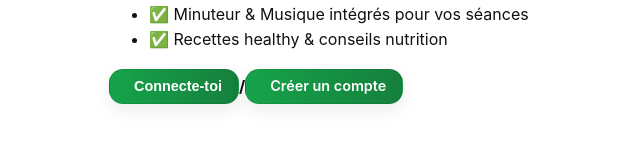
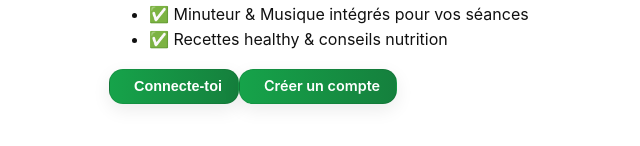
Before and after one commit to lebasquelyza/appli-files, a Next.js app in the folder apps/web/: page / in a window 1280 px wide. Shown: the part 258-404 px from the top of the page, without its empty margins (5-645 px from the left). Built offline with nearby package versions, Linux system fonts and the light colour scheme; no server answers.

Commit message:
Update page.tsx

```diff
--- a/apps/web/app/page.tsx
+++ b/apps/web/app/page.tsx
@@ -4,7 +4,7 @@ import { useState, useEffect } from "react";
 import { Eye, EyeOff } from "lucide-react";
 import { getSupabase } from "../lib/supabaseClient";
 
-// Petit carré vert (même style que dans ta page Profil)
+// Petit carré vert (même style que dans la page Profil)
 function GreenSquare() {
   return (
     <span
@@ -123,8 +123,8 @@ export default function HomePage() {
           </ul>
         </section>
 
-        {/* CTAs CENTRÉS */}
-        <div className="mt-2 mb-10 flex flex-wrap items-center justify-center gap-3 text-center">
+        {/* CTAs : 2 boutons CENTRÉS, sans séparateur */}
+        <div className="mt-2 mb-10 flex flex-wrap items-center justify-center gap-4 text-center">
           <button
             type="button"
             onClick={() => setShowLogin((v) => !v)}
@@ -135,9 +135,6 @@ export default function HomePage() {
             <GreenSquare />
             <span>Connecte-toi</span>
           </button>
-
-          {/* séparateur : “/” en NOIR (pas de pastille) */}
-          <span className="mx-1 text-lg font-semibold text-black select-none">/</span>
 
           <a
             href="/signup"
```
